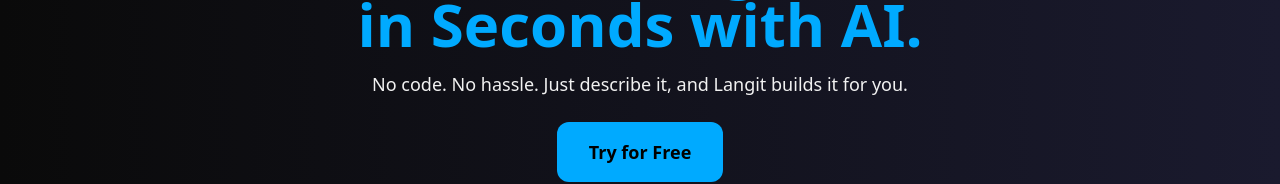
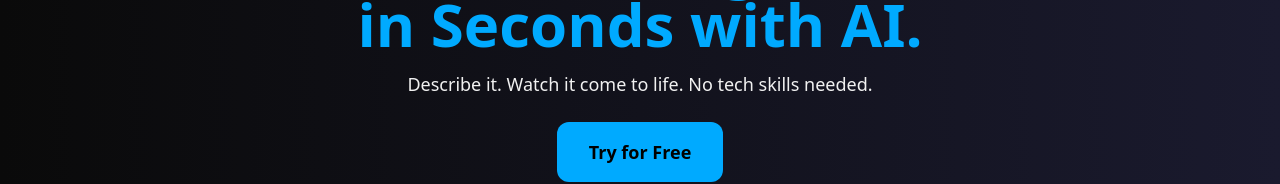
Before and after one commit to jeffeacosta/langit-landing, a Next.js app: page / in a window 1280 px wide. Shown: the part 302-486 px from the top of the page. Built offline with nearby package versions, Linux system fonts and the light colour scheme.

Commit message:
subsection hero

```diff
--- a/app/page.js
+++ b/app/page.js
@@ -92,7 +92,7 @@
         Fire Your Web Designer. Build a Stunning Website in Seconds with AI.
       </h1>
       <p className="mt-4 text-lg text-textLight">
-        No code. No hassle. Just describe it, and Langit builds it for you.
+        Describe it. Watch it come to life. No tech skills needed.
       </p>
       <button className="mt-6 bg-primary text-black px-8 py-4 rounded-xl text-lg font-bold
         hover:bg-blue-300 hover:shadow-lg hover:shadow-blue-500/50 transition-all duration-300 ease-in-out">
```
